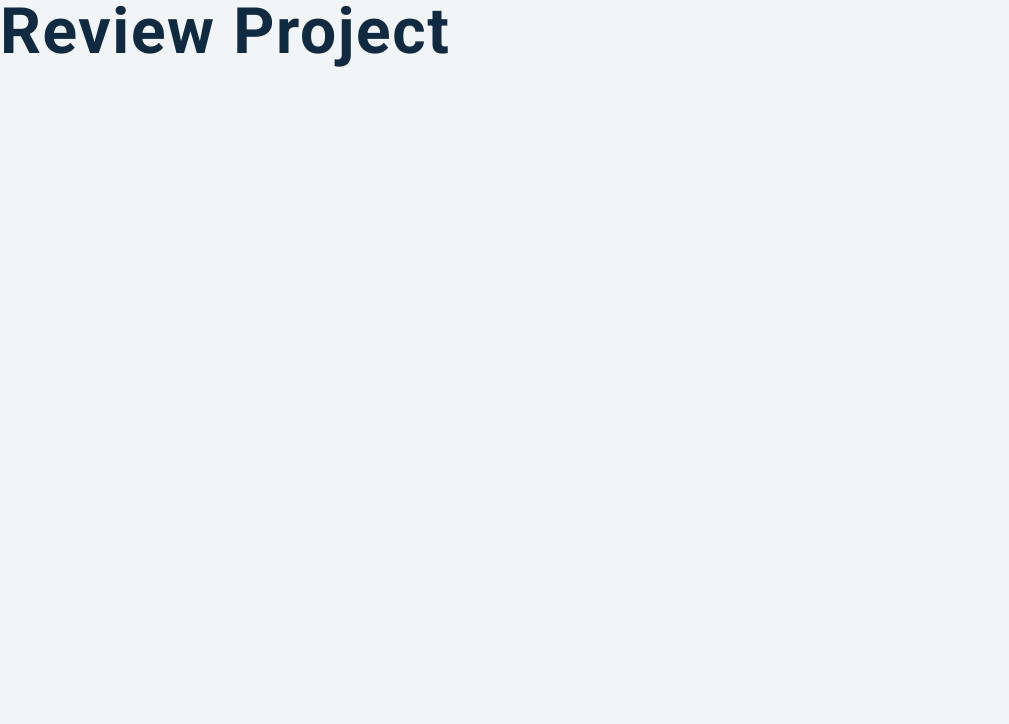
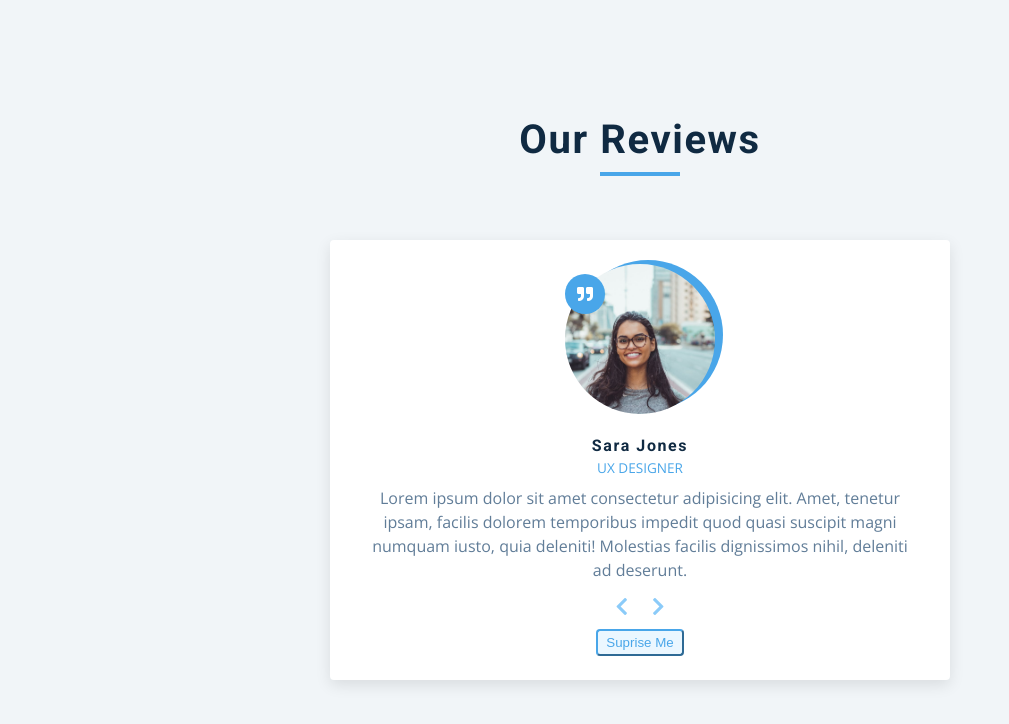
Before and after one commit to maggiedalke/reviews-project, a plain HTML site: page index.html in a window 1280 px wide. Shown: the whole page, without its empty margins (0-1009 px from the left). Drawn offline with nearby package versions, Linux system fonts and the light colour scheme.

Commit message:
Adding index.html content

```diff
--- a/index.html
+++ b/index.html
@@ -14,7 +14,40 @@
     <link rel="stylesheet" href="styles.css" />
   </head>
   <body>
-    <h1>review project</h1>
+    <main>
+      <section class="container">
+        <!-- title -->
+        <div class="title">
+          <h2>our reviews</h2>
+          <div class="underline"></div>
+        </div>
+        <!-- review -->
+        <article class="review">
+          <div class="img-container">
+            <img src="./person-1.jpeg" id="person-img" alt="" />
+          </div>
+          <h4 id="author">Sara Jones</h4>
+          <p id="job">ux designer</p>
+          <p id="info">
+            Lorem ipsum dolor sit amet consectetur adipisicing elit. Amet,
+            tenetur ipsam, facilis dolorem temporibus impedit quod quasi
+            suscipit magni numquam iusto, quia deleniti! Molestias facilis
+            dignissimos nihil, deleniti ad deserunt.
+          </p>
+          <!-- prev next buttons -->
+          <div class="button-container">
+            <button class="prev-btn">
+              <i class="fas fa-chevron-left"></i>
+            </button>
+            <button class="prev-btn">
+              <i class="fas fa-chevron-right"></i>
+            </button>
+          </div>
+          <!-- random button -->
+          <button class="random-btn">suprise me</button>
+        </article>
+      </section>
+    </main>
     <!-- javascript -->
     <script src="app.js"></script>
   </body>
```
Also changed, not shown: app.js (line endings or trailing spaces).
